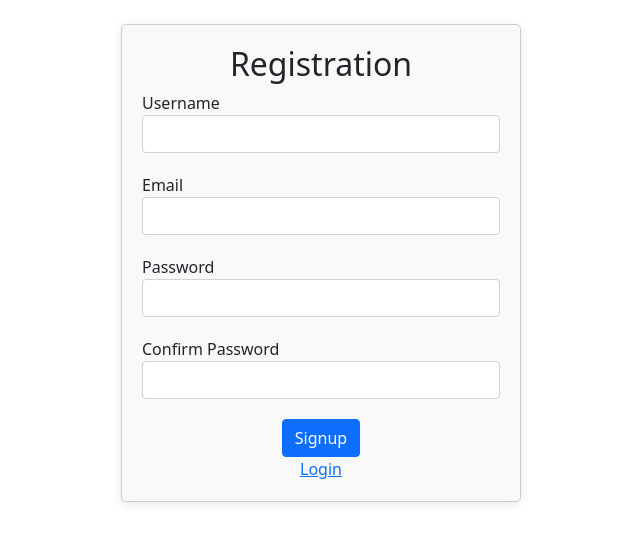
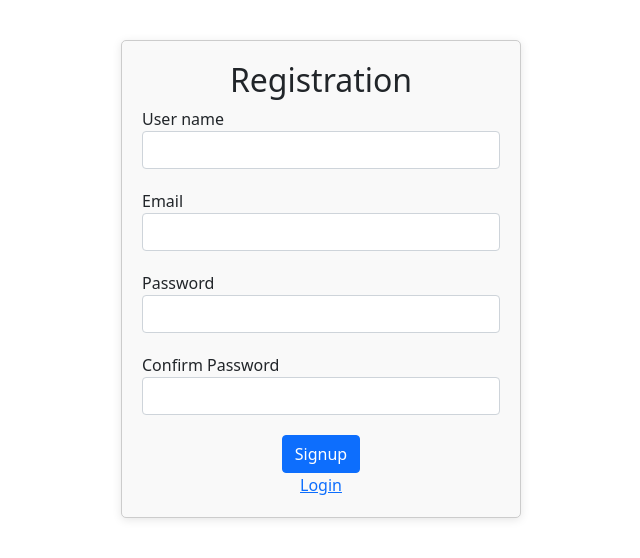
Before and after one commit to Bonusree/CCN_community, a Django app: page /signup/ in a window 1280 px wide. Shown: the part 72-630 px from the top of the page, without its empty margins (319-959 px from the left). Run offline with Django 4.2, Linux system fonts and the light colour scheme; some libraries are stand-ins or nearby versions.

Commit message:
signup and authenticate user, create profile template

```diff
--- a/CCN_community/settings.py
+++ b/CCN_community/settings.py
@@ -28,7 +28,7 @@ SECRET_KEY = 'django-insecure--=-%)l$d(zhajngoq8$fq$4vb1iij5!2t4^mgh_y8$6wqjxj41
 # SECURITY WARNING: don't run with debug turned on in production!
 DEBUG = True
 
-ALLOWED_HOSTS = []
+ALLOWED_HOSTS = ['*']
 
 
 # Application definition
--- a/Home/urls.py
+++ b/Home/urls.py
@@ -9,5 +9,6 @@ urlpatterns = [
     path('alumni/', views.show_alumni, name='alumni'),
     path('signup/', views.signup, name='signup'),
     path('login/', views.login_view, name='login'),
-    # path('logout/', views.LogoutPage, name='logout')
+    path('logout/', views.logout_view, name='logout'),
+    path('profile/', views.profile, name='profile')
 ]
--- a/Home/views.py
+++ b/Home/views.py
@@ -1,6 +1,11 @@
 from django.shortcuts import render
 from django.shortcuts import render,redirect
 from django.http import HttpResponseRedirect,HttpResponse
+from django.contrib.auth.hashers import make_password  # Import this for securely hashing the password
+from django.contrib.auth import authenticate, login, logout
+
+from django.contrib.auth.models import User
+
 # Create your views here.
 def home(request):
     return render(request,'home.html')
@@ -16,7 +21,55 @@ def show_alumni(request):
     return render(request,'alumni.html')
 
 def login_view(request):
+    if request.method=='POST':
+        username = request.POST['username']
+        password = request.POST['password']
+
+        print("----------------",username,password)
+
+        user = authenticate(request, username=username, password=password)
+
+        if user is not None:
+            # If user is authenticated, log them in
+            login(request, user)
+            return redirect('home')
+        else:
+            context ={'type':'bg-danger','message':'Invalid username or password'}
+            return render(request, 'login.html', context=context)
     return render(request,'login.html')
 
+def logout_view(request):
+    logout(request)
+    return redirect('home')
+
 def signup(request):
+    if request.method=='POST':
+        username = request.POST['username']
+        email = request.POST['email']
+        password = request.POST['password']
+        cpassword = request.POST['confirmPassword']
+
+        # check password
+        if password!=cpassword:
+            context ={'type':'bg-danger','message':'Password missmatched!'}
+            print("missmatched")
+            return render(request,'signup.html',context=context)
+
+        # check user email
+        if User.objects.filter(email=email).exists():
+            context ={'type':'bg-warning','message':'Already registered'}
+            return render(request,'signup.html',context=context)
+
+        # Hash the password securely
+        # hashed_password = make_password(password)
+        new_user = User.objects.create_user(username=username, email=email, password=password)
+        new_user.save()
+
+        context ={'type':'bg-success','message':'Successfully registered'}
+        return render(request,'login.html',context=context)
+
     return render(request,'signup.html')
+
+def profile(request):
+    return render(request,'profile.html')
+    pass
--- a/template/master.html
+++ b/template/master.html
@@ -27,7 +27,6 @@
     <script
       src="https://ajax.googleapis.com/ajax/libs/jquery/3.6.3/jquery.min.js"></script>
     <script src="{% static 'js/js.js' %}"></script>
-
 
     </head>
 </head>
@@ -67,14 +66,14 @@
               </li>
 
             </ul>
-            <ul class="navbar-nav d-flex">
+            <ul class="navbar-nav d-flex" >
              {% if user.is_authenticated %}
 
             <li class="nav-item">
-              <a class="nav-link {% if request.path == '/profile/' %}active{% endif %}" href="/profile/">{{user.username}}</a>
+              <a class="nav-link text-warning {% if request.path == '/profile/' %}active{% endif %}" href="/profile/">{{user.username}}</a>
             </li>
             <li class="nav-item">
-              <a class="nav-link text-danger {% if request.path == '/logout/' %}active{% endif %}" href="/logout/">Logout</a>
+              <a class="nav-link text-warning" href="/logout/">Logout</a>
             </li>
             {% else %}
 
@@ -89,8 +88,9 @@
           </div>
         </div>
       </nav>
-
-
+    <div class="text-center  text-white mt-2 {{type}} m-auto rounded-3 py-1" style="width: 90%;">
+      {{message}}
+    </div>
   {% block content %}
   {% endblock %}
 
--- a/template/signup.html
+++ b/template/signup.html
@@ -27,9 +27,10 @@ Sign Up
         <div class="col-md-6 mx-auto">
             <div class="form-container">
                 <h2 class="text-center">Registration</h2>
-                <form action="#" method="post">
+                <form action="{% url 'signup' %}" method="post">
+                    {% csrf_token %}
                     <div class="form-group">
-                        <label for="username">Username</label>
+                        <label for="username">User name</label>
                         <input type="text" class="form-control" id="username"
                             name="username" required>
                     </div>
```
Also changed, not shown: template/login.html (+5 -4 lines), template/profile.html (added, +13 -0 lines), db.sqlite3.
